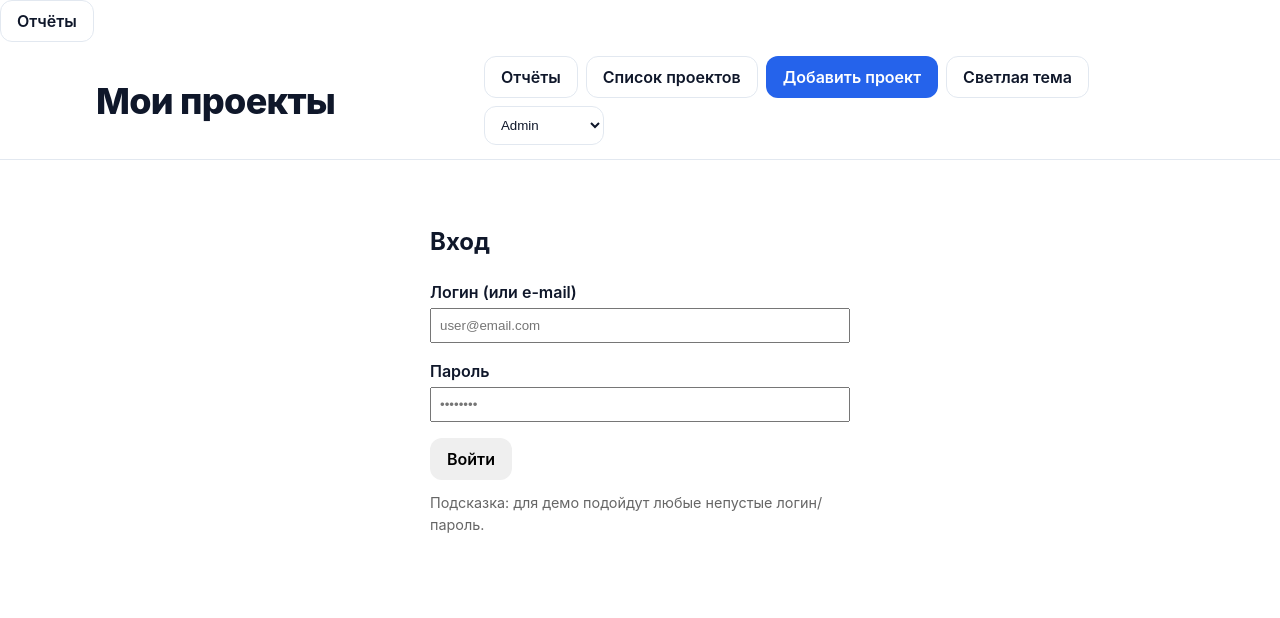
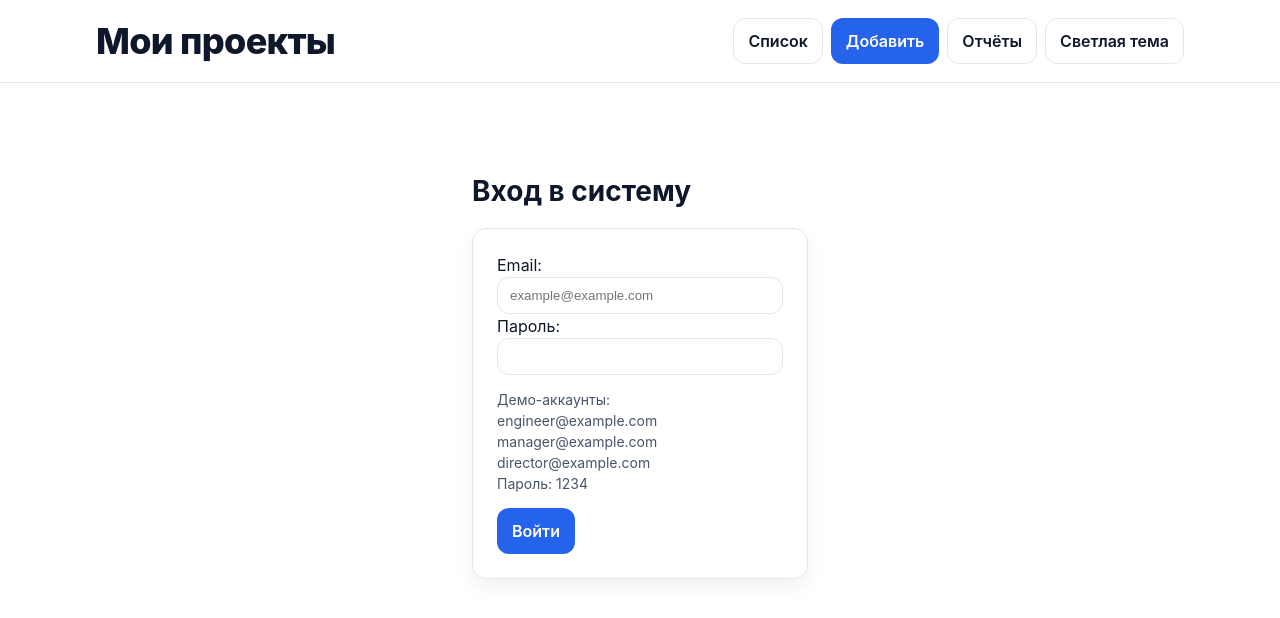
Before and after one commit to ayori13/builder, a Vue app: page /login in a window 1280 px wide. Shown: the top 618 px of the page. Built offline with nearby package versions, Linux system fonts and the light colour scheme.

Commit message:
feat(auth): добавлена страница входа, три роли пользователей (инженер, менеджер, руководитель) и выход из аккаунта

```diff
--- a/src/components/AppShell.vue
+++ b/src/components/AppShell.vue
@@ -2,32 +2,27 @@
 import { RouterLink } from 'vue-router'
 import ThemeToggle from './ThemeToggle.vue'
 import { useAuth } from '@/composables/useAuth'
-const { user, setRole } = useAuth()
+const { user, logout } = useAuth()
 </script>
 
 <template>
-  <div>
   <header style="position:sticky;top:0;z-index:40;border-bottom:1px solid var(--header-border);
                  backdrop-filter:saturate(180%) blur(8px); background:var(--header-bg)">
-                   <RouterLink class="btn btn--outline" to="/reports">Отчёты</RouterLink>
-
     <div class="container" style="display:flex;align-items:center;justify-content:space-between;padding:14px 16px;">
       <div class="h1">Мои проекты</div>
+
       <nav class="row">
+        <RouterLink class="btn btn--outline" to="/projects">Список</RouterLink>
+        <RouterLink class="btn btn--solid" to="/projects/add">Добавить</RouterLink>
         <RouterLink class="btn btn--outline" to="/reports">Отчёты</RouterLink>
-          <RouterLink class="btn btn--outline" to="/">Список проектов</RouterLink>
-          <RouterLink class="btn btn--solid" to="/projects/add">Добавить проект</RouterLink>
-          <ThemeToggle/>
-          <select v-model="user.role" @change="setRole(user.role)" class="select" style="max-width:120px;">
-            <option value="admin">Admin</option>
-            <option value="viewer">Viewer</option>
-          </select>
+        <ThemeToggle />
+
+        <button v-if="user" @click="logout" class="btn btn--danger">Выйти</button>
       </nav>
     </div>
   </header>
 
   <main class="container sp-8">
-      <slot/>
+    <slot />
   </main>
-  </div>
 </template>
--- a/src/components/Login.vue
+++ b/src/components/Login.vue
@@ -1,86 +1,49 @@
 <template>
-  <div class="login-wrap">
-    <h2>Вход</h2>
+  <div class="container sp-8" style="max-width:400px;">
+    <h2 class="h2 mb-4">Вход в систему</h2>
 
-    <!-- Сообщение об ошибке -->
-    <p v-if="error" class="error">{{ error }}</p>
-
-    <!-- Форма авторизации -->
-    <form @submit.prevent="onSubmit" class="login-form">
+    <form @submit.prevent="handleLogin" class="card" style="padding:24px;">
       <div class="form-field">
-        <label for="username">Логин (или e-mail)</label>
-        <input
-          id="username"
-          v-model="username"
-          type="text"
-          placeholder="user@email.com"
-          autocomplete="username"
-          required
-        />
+        <label for="email">Email:</label>
+        <input id="email" v-model="email" type="email" class="input" required placeholder="example@example.com" />
       </div>
 
       <div class="form-field">
-        <label for="password">Пароль</label>
-        <input
-          id="password"
-          v-model="password"
-          type="password"
-          placeholder="••••••••"
-          autocomplete="current-password"
-          required
-        />
+        <label for="password">Пароль:</label>
+        <input id="password" v-model="password" type="password" class="input" required />
       </div>
 
-      <button type="submit" class="btn">Войти</button>
+      <p class="muted" style="font-size:14px;">Демо-аккаунты:<br>
+        engineer@example.com<br>
+        manager@example.com<br>
+        director@example.com<br>
+        Пароль: 1234
+      </p>
+
+      <button type="submit" class="btn btn--solid mt-2">Войти</button>
+
+      <p v-if="error" style="color:var(--danger); margin-top:10px;">{{ error }}</p>
     </form>
-
-    <p class="hint">
-      Подсказка: для демо подойдут любые непустые логин/пароль.
-    </p>
   </div>
 </template>
 
 <script setup>
-// Простой экран авторизации.
-// Логика: берём username/password, зовём useAuth().login(), редиректим
-// на redirect (если был), иначе — на /projects.
+import { ref } from 'vue'
+import { useRouter } from 'vue-router'
+import { useAuth } from '@/composables/useAuth'
 
-import { ref } from 'vue';
-import { useRoute, useRouter } from 'vue-router';
-import { useAuth } from '@/composables/useAuth';
+const router = useRouter()
+const { login } = useAuth()
+const email = ref('')
+const password = ref('')
+const error = ref('')
 
-const route = useRoute();
-const router = useRouter();
-const { login, isAuthenticated } = useAuth();
-
-const username = ref('');
-const password = ref('');
-const error = ref('');
-
-// Сабмит формы:
-async function onSubmit() {
-  error.value = '';
-  try {
-    await login({ username: username.value.trim(), password: password.value.trim() });
-    // Если до логина пользователь шёл на защищённый маршрут — вернём его туда:
-    const redirect = (route.query.redirect && String(route.query.redirect)) || '/projects';
-    // Если уже авторизован — просто переход:
-    if (isAuthenticated.value) {
-      router.push(redirect);
-    }
-  } catch (e) {
-    // В нашем примере login бросает ошибку, если поля пустые.
-    error.value = e?.message || 'Не удалось войти';
+function handleLogin() {
+  const result = login(email.value.trim(), password.value.trim())
+  if (result.success) {
+    router.push('/projects')
+  } else {
+    error.value = result.message
   }
 }
 </script>
-
-<style>
-.login-wrap { max-width: 420px; margin: 2rem auto; }
-.login-form .form-field { margin-bottom: 1rem; }
-.login-form label { display: block; margin-bottom: .25rem; font-weight: 600; }
-.login-form input { width: 100%; padding: .5rem; box-sizing: border-box; }
-.btn { padding: .5rem 1rem; }
-.error { color: #c00; margin-bottom: .5rem; }
-.hint { color: #666; font-size: .9rem; margin-top: .75rem; }
-</style>
--- a/src/composables/useAuth.js
+++ b/src/composables/useAuth.js
@@ -1,15 +1,34 @@
 import { ref } from 'vue'
+import { useRouter } from 'vue-router'
 
-const user = ref({
-  name: 'Demo User',
-  role: localStorage.getItem('role') || 'admin' // 'admin' | 'viewer'
-})
+const user = ref(JSON.parse(localStorage.getItem('user')) || null)
 
 export function useAuth() {
-  function setRole(role) {
-    user.value.role = role
-    localStorage.setItem('role', role)
+  const router = useRouter()
+
+  function login(email, password) {
+    // Простейшая авторизация
+    const accounts = {
+      'engineer@example.com': { role: 'engineer', password: '1234' },
+      'manager@example.com': { role: 'manager', password: '1234' },
+      'director@example.com': { role: 'director', password: '1234' }
+    }
+
+    const acc = accounts[email]
+    if (!acc || acc.password !== password) {
+      return { success: false, message: 'Неверный логин или пароль' }
+    }
+
+    user.value = { email, role: acc.role }
+    localStorage.setItem('user', JSON.stringify(user.value))
+    return { success: true }
   }
 
-  return { user, setRole }
+  function logout() {
+    user.value = null
+    localStorage.removeItem('user')
+    router.push('/login')
+  }
+
+  return { user, login, logout }
 }
--- a/src/router/index.js
+++ b/src/router/index.js
@@ -1,4 +1,5 @@
 import { createRouter, createWebHistory } from 'vue-router'
+import { useAuth } from '../composables/useAuth'
 
 const routes = [
   { path: '/', redirect: '/projects' },
@@ -23,5 +24,11 @@
   routes,
   scrollBehavior() { return { top: 0 } }
 })
+router.beforeEach((to, from, next) => {
+  const { user } = useAuth()
+  if (!user.value && to.path !== '/login') next('/login')
+  else if (user.value && to.path === '/login') next('/projects')
+  else next()
+})
 
 export default router
```
Lines whose indentation alone changed are shown as unchanged.
